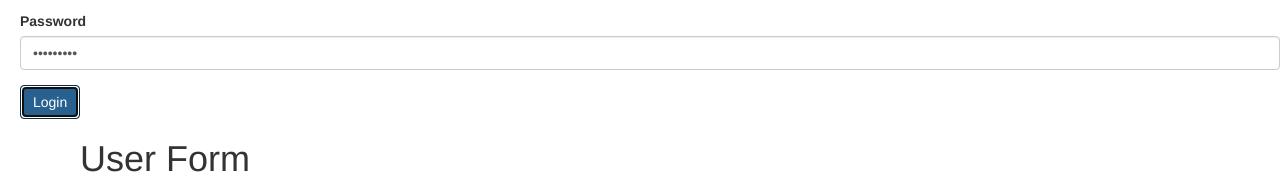
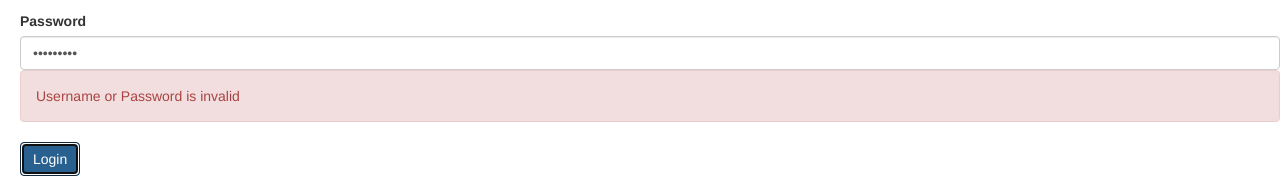
Before and after one commit to matovich/angular5sandbox, an Angular app: page / in a window 1280 px wide. Both pictures are taken after typing "Sample", "Sample123" into the empty fields and a click on the button "Login". Shown: the part 133-311 px from the top of the page. Built offline with nearby package versions, Linux system fonts and the light colour scheme.

Commit message:
End of chapter 7

```diff
--- a/src/app/app.module.ts
+++ b/src/app/app.module.ts
@@ -12,6 +12,7 @@
 import { BsJumbotronComponent } from './bs-jumbotron/bs-jumbotron.component';
 import { UserFormComponent } from './user-form/user-form.component';
 import { LoginComponent } from './login/login.component';
+import { LoginService } from './login.service';
 
 @NgModule({
   declarations: [
@@ -20,7 +21,7 @@
   imports: [
     BrowserModule, FormsModule, HttpModule, ReactiveFormsModule
   ],
-  providers: [],
+  providers: [LoginService],
   bootstrap: [AppComponent]
 })
 export class AppModule { }
--- /dev/null
+++ b/src/app/login.service.ts
@@ -0,0 +1,13 @@
+import { Injectable } from '@angular/core';
+
+@Injectable()
+export class LoginService {
+
+  login(username, password) {
+    if (username === "matovich" && password === "123")
+      return true;
+    else
+      return false;
+  }
+
+}
--- a/src/app/login/login.component.html
+++ b/src/app/login/login.component.html
@@ -9,8 +9,16 @@
   <div class="form-group">
     <label for="password">Password</label>
     <input id="password" type="password" class="form-control" formControlName="password">
-    <div *ngIf="form.controls.password.touched && !form.controls.password.valid" class="alert alert-danger">
-      Password is required
+    <div *ngIf="form.controls.password.touched && form.controls.password.errors">
+      <div *ngIf="form.controls.password.errors.required" class="alert alert-danger">
+        Password is required
+      </div>
+      <div *ngIf="form.controls.password.errors.cannotContainSpace" class="alert alert-danger">
+        Password cannot contain spaces
+      </div>
+      <div *ngIf="form.controls.password.errors.invalidLogin" class="alert alert-danger">
+        Username or Password is invalid
+      </div>
     </div>
   </div>
   <button class="btn btn-primary" type="submit">Login</button>
--- a/src/app/login/login.component.ts
+++ b/src/app/login/login.component.ts
@@ -1,5 +1,7 @@
 import { Component } from '@angular/core';
 import { FormGroup, FormBuilder, Validators } from '@angular/forms';
+import { PasswordValidator } from'../password-validator';
+import { LoginService } from '../login.service';
 
 @Component({
   selector: 'app-login',
@@ -9,14 +11,20 @@
 export class LoginComponent {
   form: FormGroup;
 
-  constructor(fb: FormBuilder) {
+  constructor(fb: FormBuilder, private _loginService: LoginService) {
     this.form = fb.group({
       username: ['', Validators.required],
-      password: ['', Validators.required]
+      password: ['', Validators.compose([Validators.required, PasswordValidator.cannotContainSpace])]
     });
   }
 
   login() {
     console.log(this.form.value); // prints from values in json format
+
+    var result = this._loginService.login(this.form.controls['username'].value, this.form.controls['password'].value);
+    if(!result){
+      this.form.controls['password'].setErrors({ invalidLogin: true});
+    }
+
   }
 }
--- /dev/null
+++ b/src/app/password-validator.ts
@@ -0,0 +1,8 @@
+import { FormControl } from '@angular/forms';
+
+export class PasswordValidator {
+    static cannotContainSpace(formControl: FormControl) {
+        if (formControl.value.indexOf(' ') >= 0)
+            return { cannotContainSpace: true };
+    }
+}
```
Also changed, not shown: 1 other file (tests, documents, lock files or other folders).
